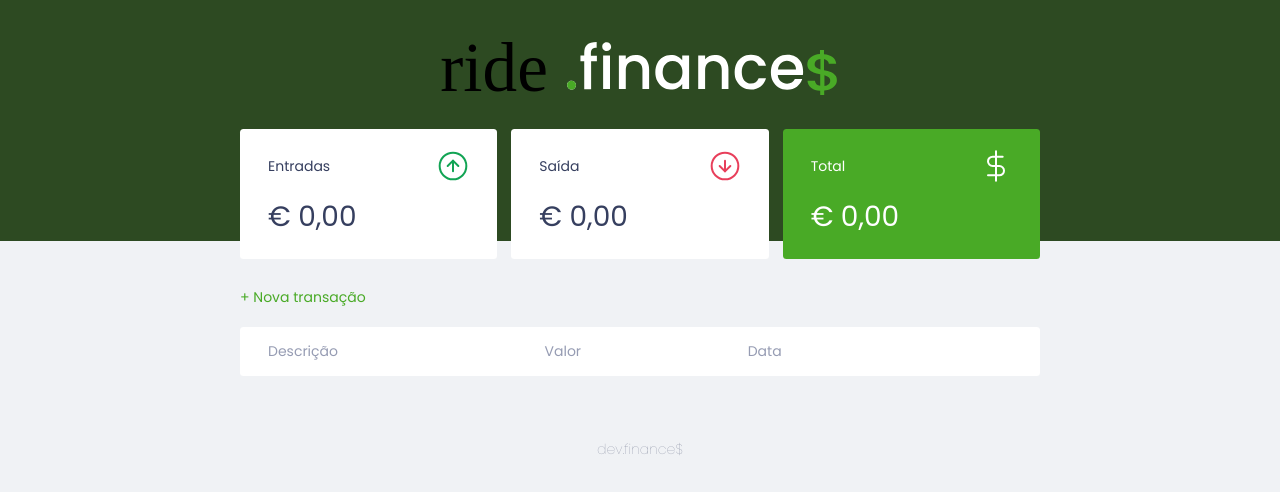
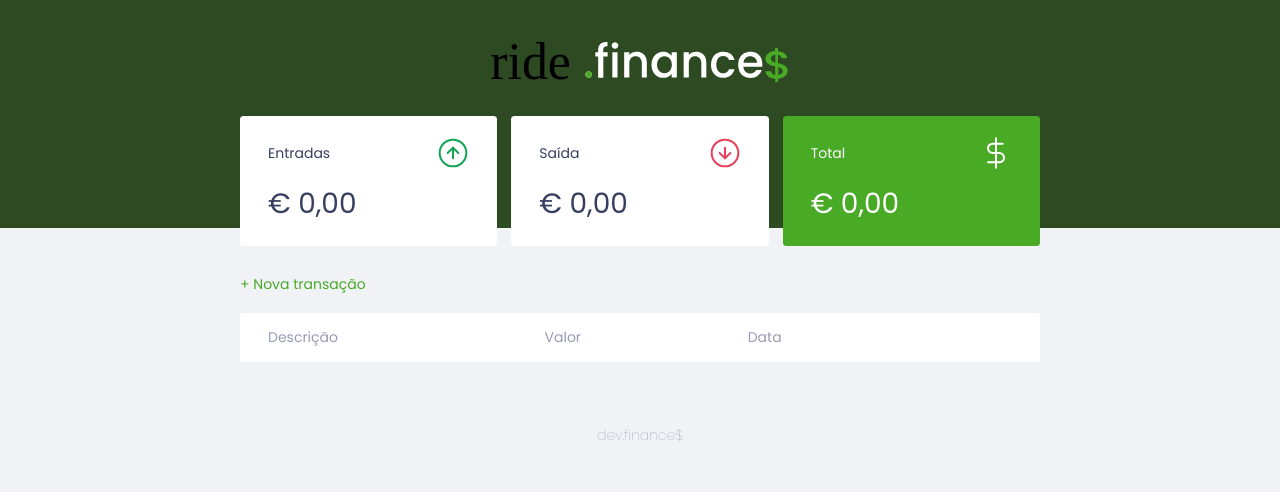
Before and after one commit to Claudio-Lins/discoverUm, a website: page index.html in a window 1280 px wide. Drawn offline with Linux system fonts and the light colour scheme.

Commit message:
Update index.html

```diff
--- a/index.html
+++ b/index.html
@@ -14,7 +14,7 @@
   </head>
   <body>
     <header>
-      <img src="./assets/logo.svg" width="400px" alt="Logo Dev.Finance" />
+      <img src="./assets/logo.svg" width="300px" alt="Logo Dev.Finance" />
     </header>
 
     <main class="container">
```
